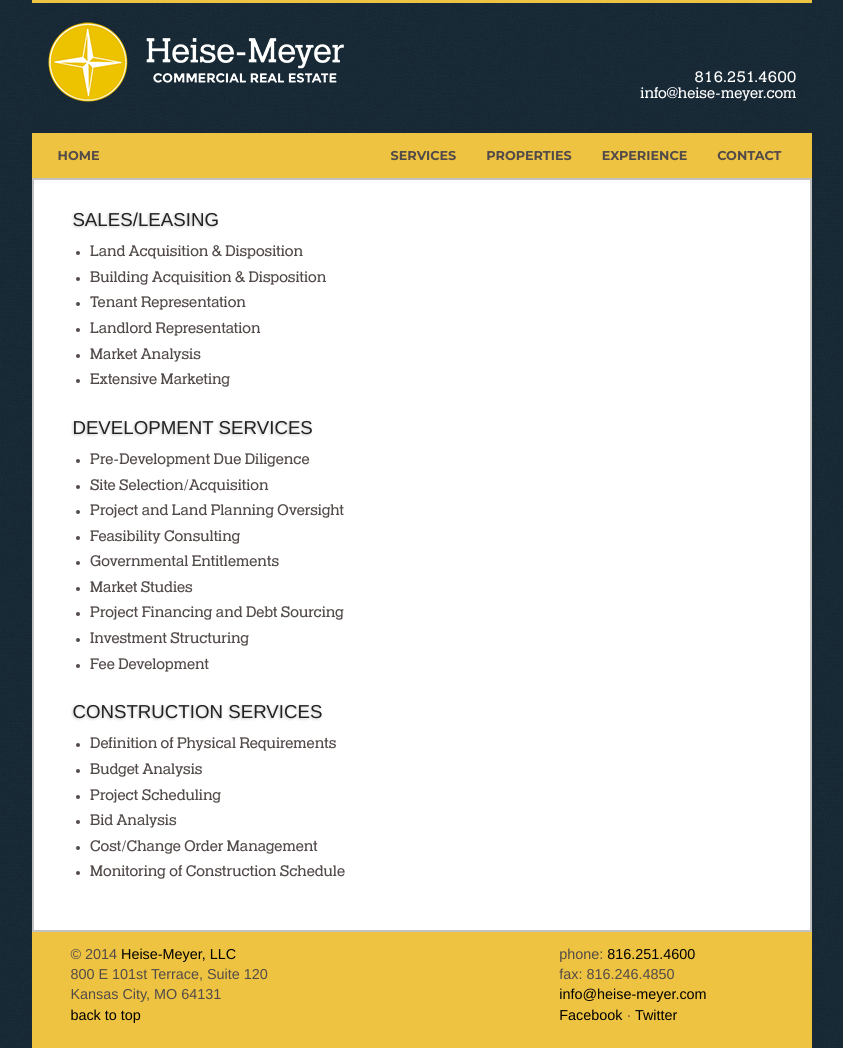
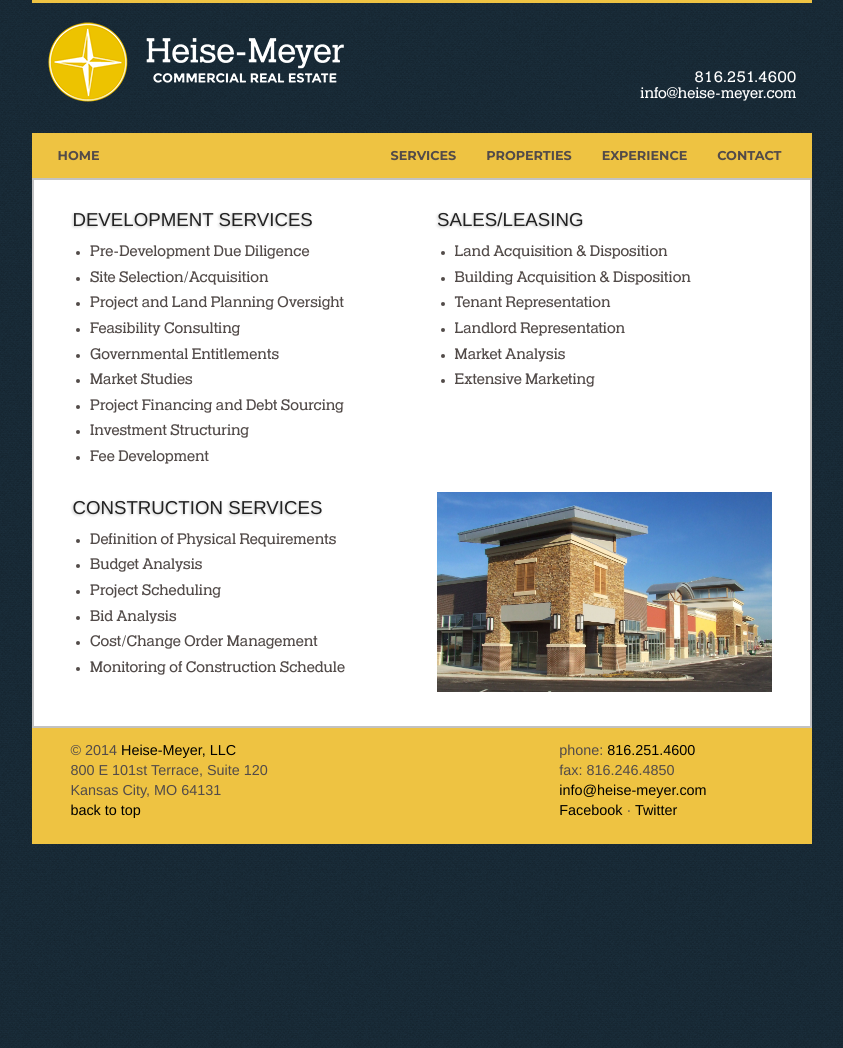
Before and after one commit to jiko/heisemeyer, a Jekyll site: the page built from services.html, in a window 1280 px wide. Shown: the whole page, without its empty margins (218-1061 px from the left). Built offline with Jekyll 4.4.1, drawn with Linux system fonts in a browser that asks for light colours; Markdown is read by kramdown in place of the engine named in the settings; after the commit the page ends 900 px from its top, so only the background shows below that.

Commit message:
Made all pages two-column to fill excess white-space.

```diff
--- a/services.html
+++ b/services.html
@@ -4,16 +4,7 @@
 ---
 
 <div class="row">
-  <div class="large-12 columns">
-    <h2>Sales/Leasing</h2>
-    <ul>
-      <li>Land Acquisition &amp; Disposition</li>
-      <li>Building Acquisition &amp; Disposition</li>
-      <li>Tenant Representation</li>
-      <li>Landlord Representation</li>
-      <li>Market Analysis</li>
-      <li>Extensive Marketing</li>
-    </ul>
+  <div class="large-6 columns">
     <h2>Development services</h2>
     <ul>
       <li>Pre-Development Due Diligence</li>
@@ -26,6 +17,21 @@
       <li>Investment Structuring</li>
       <li>Fee Development</li>
     </ul>
+  </div>
+  <div class="large-6 columns">
+    <h2>Sales/Leasing</h2>
+    <ul>
+      <li>Land Acquisition &amp; Disposition</li>
+      <li>Building Acquisition &amp; Disposition</li>
+      <li>Tenant Representation</li>
+      <li>Landlord Representation</li>
+      <li>Market Analysis</li>
+      <li>Extensive Marketing</li>
+    </ul>
+  </div>
+</div>
+<div class="row">
+  <div class="large-6 columns">
     <h2>Construction Services</h2>
     <ul>
       <li>Definition of Physical Requirements</li>
@@ -35,5 +41,6 @@
       <li>Cost/Change Order Management</li>
       <li>Monitoring of Construction Schedule</li>
     </ul>
+  </div>
+  <img class="large-6 columns" src="/img/Heritage-Crossing.min.jpg"/>
 </div>
-</div>
```
Also changed, not shown: experience.html (+7 -10 lines), properties.html (+7 -2 lines).
